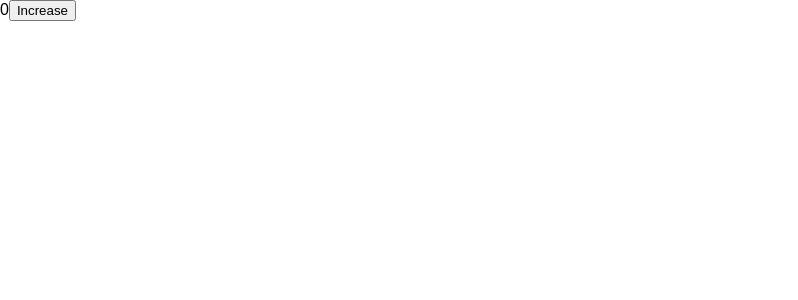
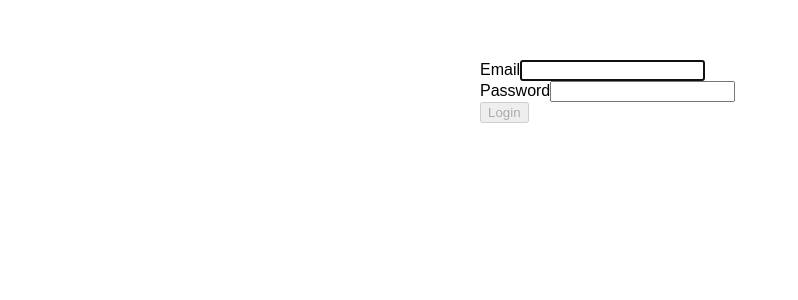
Before and after one commit to cweihan92/LeaveAssignment, a React (Create React App) app: page /Login in a window 1280 px wide. Shown: the top 300 px of the page, without its empty margins (0-798 px from the left). Built offline with nearby package versions, Linux system fonts and the light colour scheme.

Commit message:
step4: Login

```diff
--- a/package.json
+++ b/package.json
@@ -5,8 +5,10 @@
   "dependencies": {
     "prop-types": "^15.6.2",
     "react": "^16.5.2",
+    "react-bootstrap": "^0.32.4",
     "react-dom": "^16.5.2",
     "react-redux": "^5.0.7",
+    "react-router-dom": "^4.3.1",
     "react-scripts": "1.1.5",
     "redux": "^4.0.0"
   },
--- a/src/index.js
+++ b/src/index.js
@@ -1,30 +1,16 @@
 import React from 'react';
 import ReactDOM from 'react-dom';
-import { createStore } from 'redux'
-import { Provider, connect } from 'react-redux'
 import './index.css';
-import App from './step3/App';
+import Login from './step4/Login';
+//import Route from './step4/Router';
+//import { BrowserRouter as Route } from 'react-router-dom';
 import registerServiceWorker from './registerServiceWorker';
 
-// Reducer
-function counter(state = { count: 0 }, action) {
-    const count = state.count
-    switch (action.type) {
-      case 'increase':
-        return { count: count + 1 }
-      default:
-        return state
-    }
-  }
 
-  // Store
-  const store = createStore(counter)
-
-//ReactDOM.render(<App />, document.getElementById('root'));
-ReactDOM.render(
-    <Provider store={store}>
-      <App />
-    </Provider>,
-    document.getElementById('root')
-  )
+ReactDOM.render(<Login />, document.getElementById('root'));
+/*ReactDOM.render((
+        <BrowserRouter>
+        <Route />
+    </BrowserRouter>
+), document.getElementById('root')); */
 registerServiceWorker();
--- /dev/null
+++ b/src/step4/Login.css
@@ -0,0 +1,8 @@
+    .Login {
+      padding: 60px 0;
+    }
+
+    .Login form {
+      margin: 0 auto;
+      max-width: 320px;
+    }
--- /dev/null
+++ b/src/step4/Login.js
@@ -0,0 +1,62 @@
+import React, { Component } from "react";
+import { Button, FormGroup, FormControl, ControlLabel } from "react-bootstrap";
+import "./Login.css";
+
+export default class Login extends Component {
+  constructor(props) {
+    super(props);
+
+    this.state = {
+      email: "",
+      password: ""
+    };
+  }
+
+  validateForm() {
+    return this.state.email.length > 0 && this.state.password.length > 0;
+  }
+
+  handleChange = event => {
+    this.setState({
+      [event.target.id]: event.target.value
+    });
+  }
+
+  handleSubmit = event => {
+    event.preventDefault();
+  }
+
+  render() {
+    return (
+      <div className="Login">
+        <form onSubmit={this.handleSubmit}>
+          <FormGroup controlId="email" bsSize="large">
+            <ControlLabel>Email</ControlLabel>
+            <FormControl
+              autoFocus
+              type="email"
+              value={this.state.email}
+              onChange={this.handleChange}
+            />
+          </FormGroup>
+          <FormGroup controlId="password" bsSize="large">
+            <ControlLabel>Password</ControlLabel>
+            <FormControl
+              value={this.state.password}
+              onChange={this.handleChange}
+              type="password"
+            />
+          </FormGroup>
+          <Button
+            block
+            bsSize="large"
+            disabled={!this.validateForm()}
+            type="submit"
+          >
+            Login
+          </Button>
+        </form>
+      </div>
+    );
+  }
+}
--- /dev/null
+++ b/src/step4/Routes.js
@@ -0,0 +1,5 @@
+import Login from "./Login";
+
+<Route path="/Login" exact component={Login} />
+
+export default Route;
```
Also changed, not shown: 1 other file (tests, documents, lock files or other folders).
